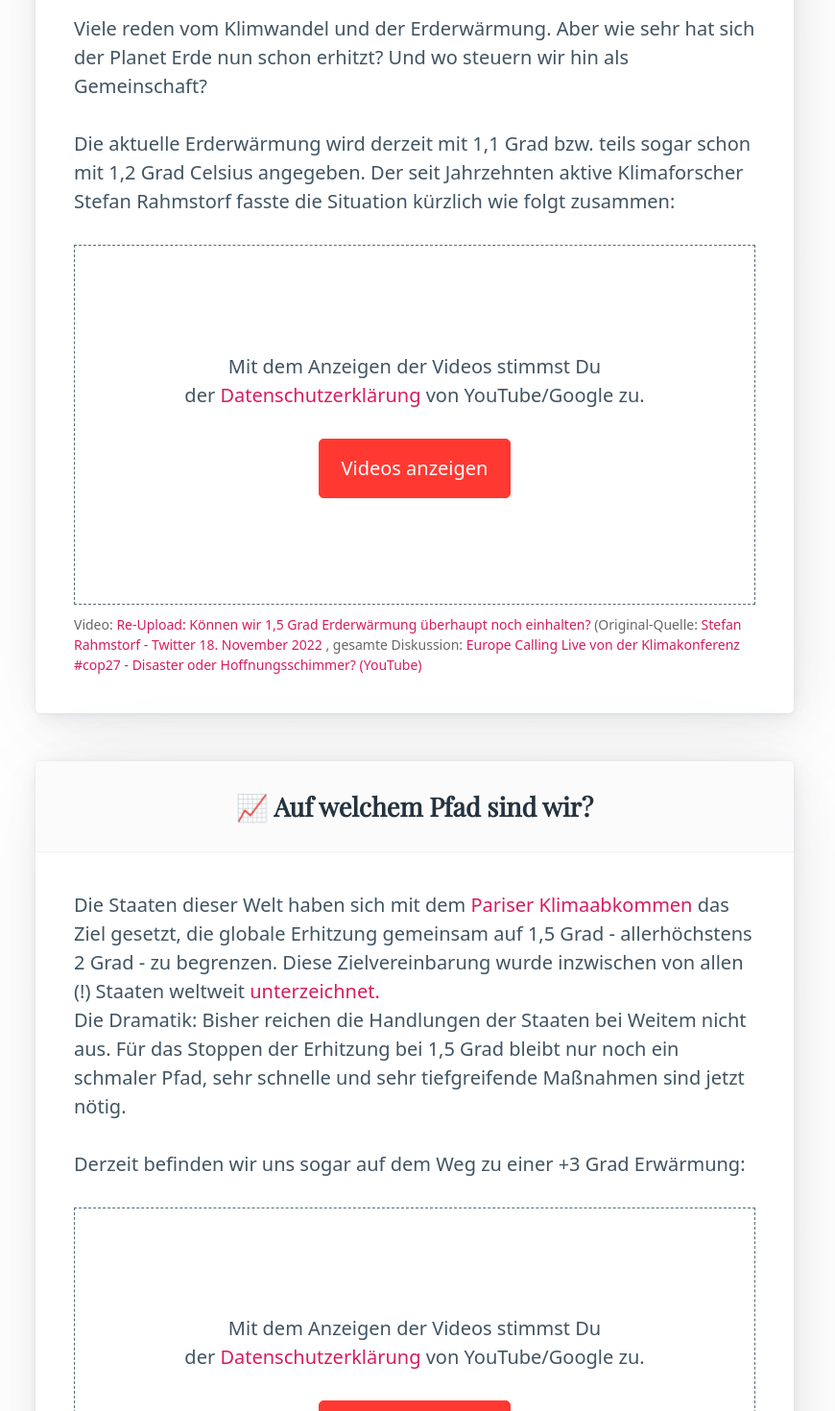
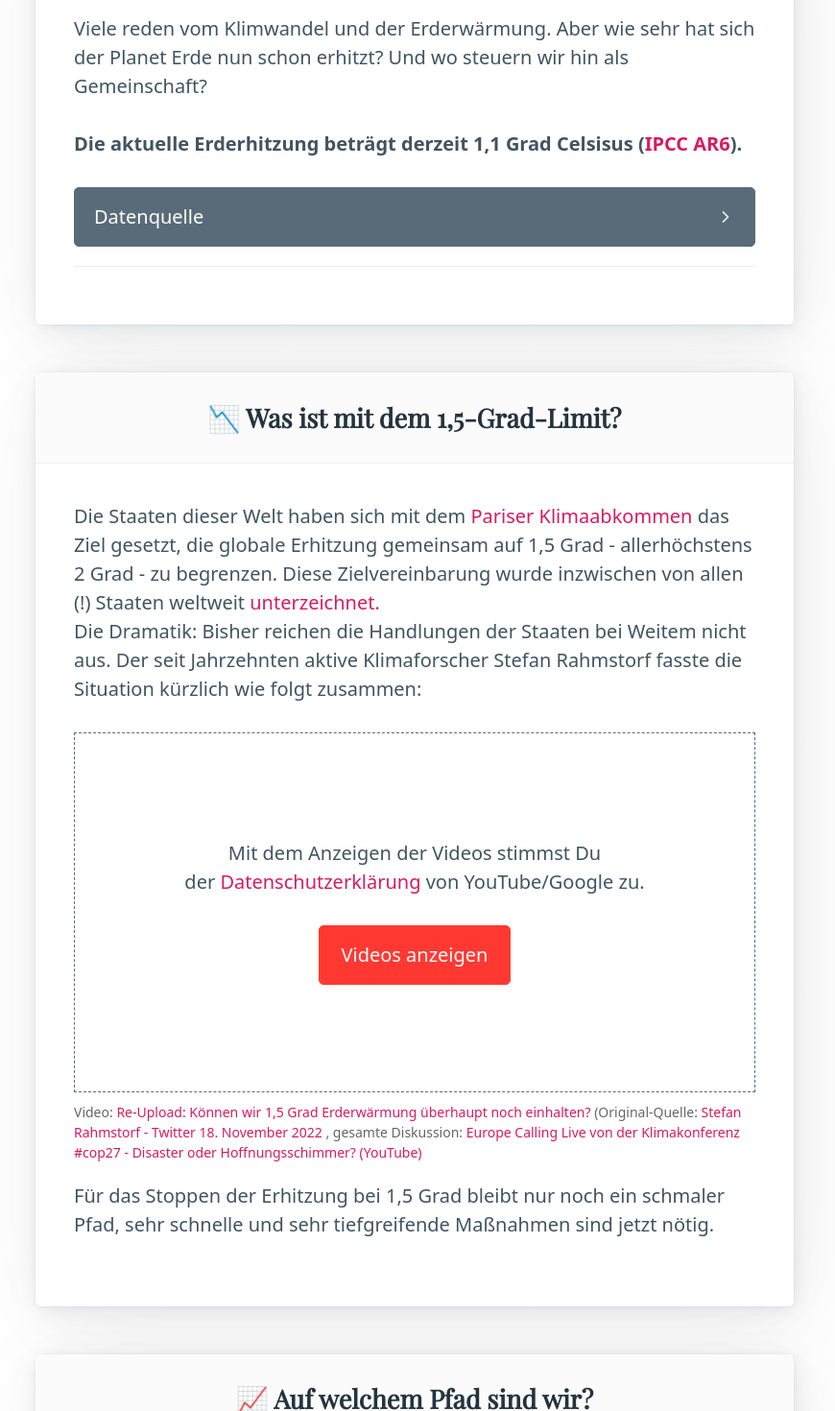
Before and after one commit to mandrasch/aktuelle-erderhitzung, a SvelteKit app: page / in a window 1280 px wide. Shown: the part 240-1710 px from the top of the page at 96% size, without its empty margins (208-1078 px from the left). Built offline with nearby package versions, Linux system fonts and the light colour scheme.

Commit message:
feat: content and styling improvements

```diff
--- a/src/components/TwoClickPrivacyEmbed.svelte
+++ b/src/components/TwoClickPrivacyEmbed.svelte
@@ -81,7 +81,7 @@ IsAccepted?{JSON.stringify(isAccepted)}; Provider: {JSON.stringify(provider)}; -
 			<div class="embed-display">
 				<iframe
 					width="100%"
-					height="315"
+					height="375"
 					src={'https://www.youtube-nocookie.com/embed/' + contentId}
 					title="YouTube video player"
 					frameborder="0"
--- a/src/routes/+page.svelte
+++ b/src/routes/+page.svelte
@@ -32,10 +32,70 @@
 				Viele reden vom Klimwandel und der Erderwärmung. Aber wie sehr hat sich der Planet Erde nun
 				schon erhitzt? Und wo steuern wir hin als Gemeinschaft?
 			</p>
+			<p style="font-weight:bold;">
+				Die aktuelle Erderhitzung beträgt derzeit 1,1 Grad Celsisus (<a
+					href="https://www.de-ipcc.de/media/content/AR6-WGI-SPM_deutsch_barrierefrei.pdf"
+					>IPCC AR6</a
+				>).
+			</p>
+			<details>
+				<summary role="button" class="secondary">Datenquelle</summary>
+				<p>
+					<a href="https://www.de-ipcc.de/media/content/AR6-WGI-SPM_deutsch_barrierefrei.pdf"
+						>Im Sechsten Sachstandsbericht des IPCC (AR6) heißt es:
+					</a>
+				</p>
+				<blockquote>
+					„Es ist eindeutig, dass der Einfluss des Menschen die Atmosphäre, den Ozean und die
+					Landflächen erwärmt hat. Es haben weitverbreitete und schnelle Veränderungen in der
+					Atmosphäre, dem Ozean, der Kryosphäre und der Biosphäre stattgefunden. [...] Jedes der
+					vergangenen vier Jahrzehnte war jeweils wärmer als alle Jahrzehnte davor seit 1850. <strong
+						>Die globale Oberflächentemperatur war in den ersten beiden Jahrzehnten des 21.
+						Jahrhunderts (2001–2020) um 0,99 [0,84–1,10] °C höher als 1850–1900.
+					</strong>“ (<a
+						href="https://www.de-ipcc.de/media/content/AR6-WGI-SPM_deutsch_barrierefrei.pdf"
+						>AR6 Deutsch</a
+					>, S. 3)
+				</blockquote>
+
+				<p>
+					Der <a href="https://de.wikipedia.org/wiki/Intergovernmental_Panel_on_Climate_Change"
+						>Intergovernmental Panel on Climate Change (IPCC)</a
+					>, oft umgangssprachlich als "Weltklimarat" bezeichnet, wurde gegründet, „um für
+					politische Entscheidungsträger den Stand der wissenschaftlichen Forschung zum Klimawandel
+					zusammenzufassen. [...] Der IPCC gilt als „Goldstandard“ der Klimaforschung.“ (<a
+						href="https://de.wikipedia.org/wiki/Intergovernmental_Panel_on_Climate_Change"
+						>Wikipedia</a
+					>).
+				</p>
+
+				<p>
+					(via
+					<a href="https://www.helmholtz-klima.de/aktuelles/aktuelle-fakten-zum-klimawandel"
+						>Aktuelle Fakten zum Klimawandel - Helmholtz Klima
+					</a>
+					und <a href="https://klimadashboard.at">klimadashboard.at</a>):
+				</p>
+			</details>
+		</article>
+		<article>
+			<header>
+				<h2>📉 Was ist mit dem 1,5-Grad-Limit?</h2>
+			</header>
 			<p>
-				Die aktuelle Erderwärmung wird derzeit mit 1,1 Grad bzw. teils sogar schon mit 1,2 Grad
-				Celsius angegeben. Der seit Jahrzehnten aktive Klimaforscher Stefan Rahmstorf fasste die
-				Situation kürzlich wie folgt zusammen:
+				Die Staaten dieser Welt haben sich mit dem <a
+					href="https://www.ardalpha.de/wissen/umwelt/klima/klimawandel/klimaabkommen-paris-protokoll-klimapolitik-klimawandel-102.html"
+					>Pariser Klimaabkommen</a
+				>
+				das Ziel gesetzt, die globale Erhitzung gemeinsam auf 1,5 Grad - allerhöchstens 2 Grad - zu begrenzen.
+				Diese Zielvereinbarung wurde inzwischen von allen (!) Staaten weltweit
+				<a
+					href="https://treaties.un.org/Pages/ViewDetails.aspx?src=TREATY&mtdsg_no=XXVII-7-d&chapter=27&clang=_en"
+					aria-label="Link zur Unterzeichnungsliste der UN">unterzeichnet.</a
+				><!-- , nur 4 Staaten (Eritrea, Iran, Lybien, Yemen) haben den Vertrag noch nicht ratifiziert.-->
+				<br />Die Dramatik: Bisher reichen die Handlungen der Staaten bei Weitem nicht aus. Der seit
+				Jahrzehnten aktive Klimaforscher Stefan Rahmstorf fasste die Situation kürzlich wie folgt
+				zusammen:
 			</p>
 
 			<!-- <h3>Können wir das "1,5 Grad"-Limit noch schaffen?</h3>-->
@@ -54,6 +114,11 @@
 					(YouTube)
 				</a>
 			</div>
+
+			<p style="margin-top:20px;">
+				Für das Stoppen der Erhitzung bei 1,5 Grad bleibt nur noch ein schmaler Pfad, sehr schnelle
+				und sehr tiefgreifende Maßnahmen sind jetzt nötig.<br />
+			</p>
 		</article>
 
 		<article>
@@ -79,22 +144,8 @@
 				</blockquote>
 				<script async src="https://platform.twitter.com/widgets.js" charset="utf-8"></script>
 			</TwoClickPrivacyEmbed>-->
-			<p>
-				Die Staaten dieser Welt haben sich mit dem <a
-					href="https://www.ardalpha.de/wissen/umwelt/klima/klimawandel/klimaabkommen-paris-protokoll-klimapolitik-klimawandel-102.html"
-					>Pariser Klimaabkommen</a
-				>
-				das Ziel gesetzt, die globale Erhitzung gemeinsam auf 1,5 Grad - allerhöchstens 2 Grad - zu begrenzen.
-				Diese Zielvereinbarung wurde inzwischen von allen (!) Staaten weltweit
-				<a
-					href="https://treaties.un.org/Pages/ViewDetails.aspx?src=TREATY&mtdsg_no=XXVII-7-d&chapter=27&clang=_en"
-					aria-label="Link zur Unterzeichnungsliste der UN">unterzeichnet.</a
-				><!-- , nur 4 Staaten (Eritrea, Iran, Lybien, Yemen) haben den Vertrag noch nicht ratifiziert.-->
-				<br />Die Dramatik: Bisher reichen die Handlungen der Staaten bei Weitem nicht aus. Für das
-				Stoppen der Erhitzung bei 1,5 Grad bleibt nur noch ein schmaler Pfad, sehr schnelle und sehr
-				tiefgreifende Maßnahmen sind jetzt nötig.
-			</p>
-			<p>Derzeit befinden wir uns sogar auf dem Weg zu einer +3 Grad Erwärmung:</p>
+
+			<p>Derzeit befinden wir uns sogar auf dem Weg zu einer + 3-Grad-Erwärmung:</p>
 
 			<TwoClickPrivacyEmbed provider="youtube" contentId="atQbbMhZkbc" />
 			<div class="image-source">
@@ -668,8 +719,9 @@
 				In Bezug auf Nachhaltiges Wirtschaften gibt es ebenfalls viele Initiativen, z.B. <a
 					href="https://www.bcorporation.net/en-us/">B-Corp</a
 				>, <a href="https://doughnuteconomics.org/">Donut-Ökonomie</a>,
-				<a href="https://www.youtube.com/watch?v=YxJrBR0lg6s">Green Growth vs. Degrowth</a>,
-				<a href="https://germany.ecogood.org/">Gemeinwohl-Ökonomie</a>.
+				<a href="https://germany.ecogood.org/">Gemeinwohl-Ökonomie</a>. Außerdem steht die Frage im
+				Raum:
+				<a href="https://www.youtube.com/watch?v=YxJrBR0lg6s">"Green Growth vs. Degrowth?"</a>.
 			</p>
 			<p style="text-align:center;">
 				Der nächste <a href="https://fridaysforfuture.de/globaler-klimastreik/"
```
